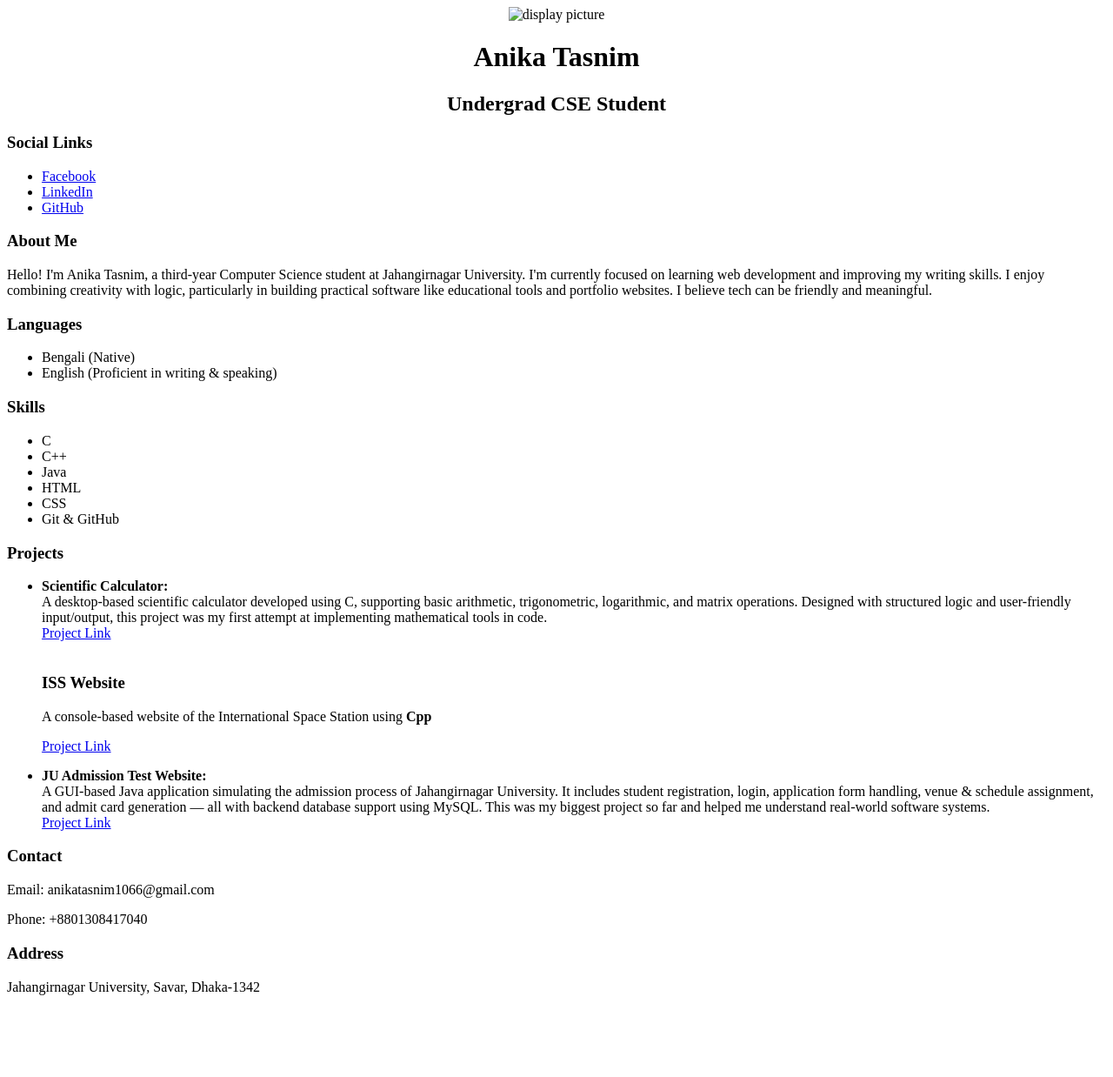
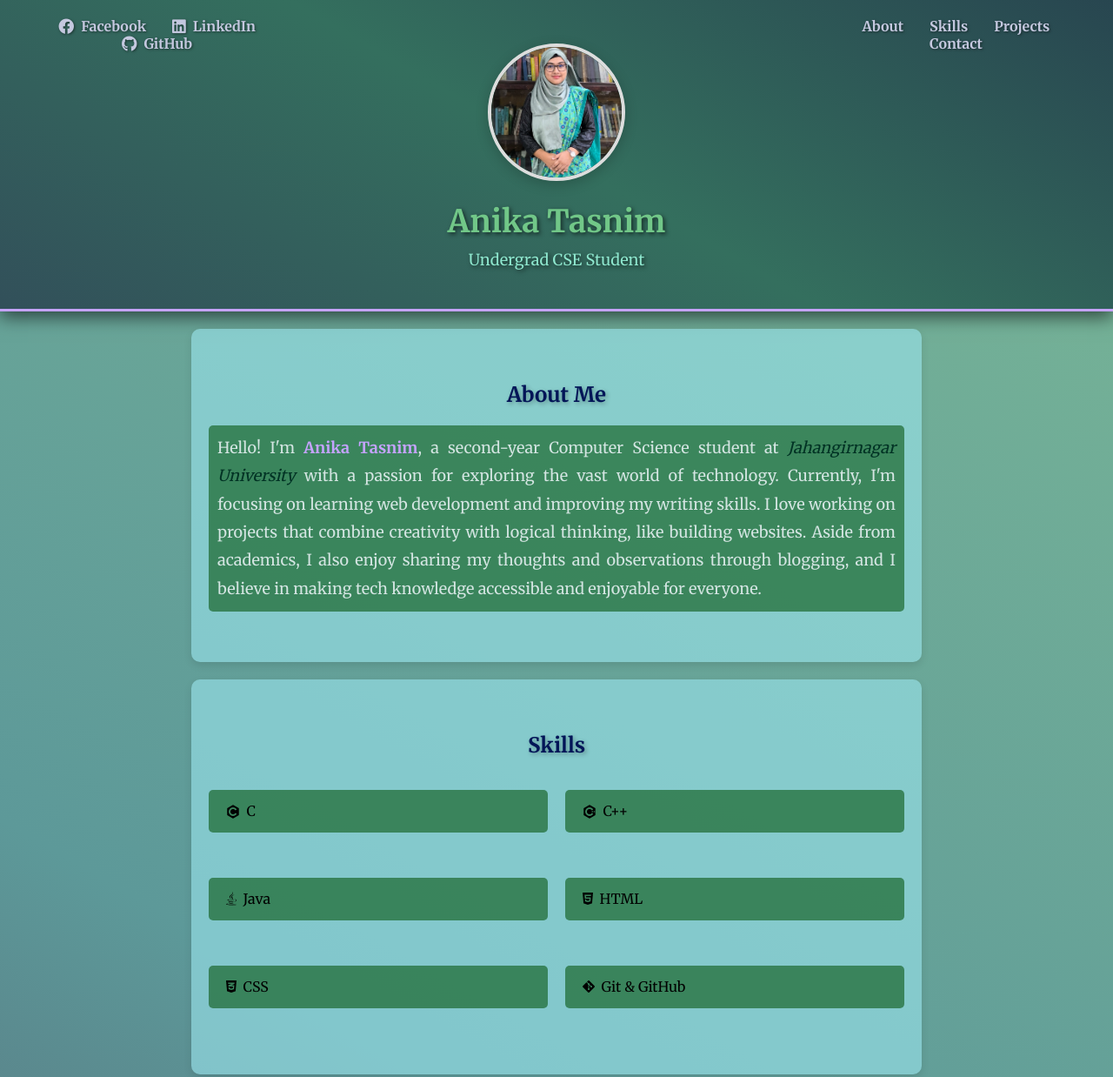
Before and after one commit to ikata1819/Web-design-lab, a plain HTML site: page index.html in a window 1280 px wide. Shown: the top 1238 px of the page at 87% size. Before the commit the page ends 1160 px from the top, so only its background shows below. Drawn offline with nearby package versions, Linux system fonts and the light colour scheme.

Commit message:
fix conflict

```diff
--- a/index.html
+++ b/index.html
@@ -1,80 +1,98 @@
 <!DOCTYPE html>
 <html lang="en">
+
 <head>
-    <meta charset="UTF-8" />
-    <meta name="viewport" content="width=device-width, initial-scale=1.0" />
-    <title>Anika Tasnim Portfolio</title>
+    <meta charset="UTF-8">
+    <meta name="viewport" content="width=device-width, initial-scale=1.0">
+    <title>AnikaTasnimPortfolio</title>
+    <link rel="stylesheet" href="styles.css">
+    <link rel="stylesheet" href="https://cdnjs.cloudflare.com/ajax/libs/font-awesome/6.0.0/css/all.min.css">
+    <link rel="stylesheet" href="https://cdn.jsdelivr.net/gh/devicons/devicon@latest/devicon.min.css">
+    <link href="https://fonts.googleapis.com/css2?family=Merriweather:wght@300;400;700&display=swap" rel="stylesheet">
+
 </head>
 
 <body>
-    <center>
-        <img src="dp.jpg" alt="display picture" width="70" height="80">
-      </center>
-
-    <h1 align="center">Anika Tasnim</h1>
-    <h2 align="center">Undergrad CSE Student</h2>
-
-    <h3>Social Links</h3>
+    <header>
+        <div class="header_bg">
+            <div class="socials">
+                <nav>
                     <ul>
                         <li>
-        <a
-          href="https://www.facebook.com/profile.php?id=100084084076025"
-          target="_blank"
-          >Facebook</a
-        >
+                            <a href="https://www.facebook.com/profile.php?id=100084084076025" target="_blank">
+                                <i class="fab fa-facebook"></i> Facebook
+                            </a>
                         </li>
                         <li>
-        <a
-          href="https://www.linkedin.com/in/anika-tasnim-779502332/"
-          target="_blank"
-          >LinkedIn</a
-        >
+                            <a href="https://www.linkedin.com/in/anika-tasnim-779502332/" target="_blank">
+                                <i class="fab fa-linkedin"></i> LinkedIn
+                            </a>
                         </li>
-      <li><a href="https://github.com/ikata1819" target="_blank">GitHub</a></li>
+                        <li>
+                            <a href="https://github.com/ikata1819" target="_blank">
+                                <i class="fab fa-github"></i> GitHub
+                            </a>
+                        </li>
                     </ul>
+                </nav>
+            </div>
 
-    <h3>About Me</h3>
-    <p>
-      Hello! I'm Anika Tasnim, a third-year Computer Science student at
-      Jahangirnagar University. I'm currently focused on learning web
-      development and improving my  writing skills. I enjoy combining
-      creativity with logic, particularly in building practical software like
-      educational tools and portfolio websites. I believe tech can be friendly
-      and meaningful.
+            <div class="intro">
+                <img class="my_pic" src="Tasnim_port.jpg" alt="Profile Picture">
+                <h1 class="name">Anika Tasnim</h1>
+                <h1 class="designation">Undergrad CSE Student </h1>
+            </div>
+            <div class="main_nav">
+                <nav>
+                    <ul>
+                        <li><a href="#about">About</a></li>
+                        <li><a href="#skills">Skills</a></li>
+                        <li><a href="#project">Projects</a></li>
+                        <li><a href="#contact">Contact</a></li>
+                    </ul>
+                </nav>
+            </div>
+        </div>
+    </header>
+
+    <main>
+        <div id="about">
+            <h2 class="para_head">About Me</h2>
+            <p class="paras">
+                Hello! I'm <strong>Anika Tasnim</strong>, a second-year Computer Science student at <em>Jahangirnagar
+                    University</em> with a passion for
+                exploring the vast world of technology. Currently, I'm focusing on learning web development and
+                improving my writing skills. I love working on
+                projects that combine creativity with logical thinking, like building websites. Aside from academics,
+                I also enjoy sharing my thoughts and observations through blogging, and I believe in making tech
+                knowledge accessible and enjoyable for everyone.
             </p>
+        </div>
 
-    <h3>Languages</h3>
-    <ul>
-      <li>Bengali (Native)</li>
-      <li>English (Proficient in writing & speaking)</li>
-    </ul>
+        <div id="skills">
+            <h2 class="para_head">Skills</h2>
+            <div class="skill_set">
+                <p><i class="devicon-c-plain"></i>&nbsp;&nbsp;C</p>
+                <p><i class="devicon-cplusplus-plain"></i>&nbsp;&nbsp;C++</p>
+                <p><i class="fab fa-java"></i>&nbsp;&nbsp;Java</p>
+                <p><i class="fab fa-html5"></i>&nbsp;&nbsp;HTML</p>
+                <p><i class="fab fa-css3-alt"></i>&nbsp;&nbsp;CSS</p>
+                <p><i class="fab fa-git-alt"></i>&nbsp;&nbsp;Git & GitHub</p>
+            </div>
+        </div>
 
-    <h3>Skills</h3>
-    <ul>
-      <li>C</li>
-      <li>C++</li>
-      <li>Java</li>
-      <li>HTML</li>
-      <li>CSS</li>
-      <li>Git & GitHub</li>
-    </ul>
-
-    <h3>Projects</h3>
-    <ul>
-      <li>
-        <strong>Scientific Calculator:</strong><br />
-        A desktop-based scientific calculator developed using C, supporting
-        basic arithmetic, trigonometric, logarithmic, and matrix operations.
-        Designed with structured logic and user-friendly input/output, this
-        project was my first attempt at implementing mathematical tools in
-        code.<br />
-        <a
-          href="https://github.com/ikata1819/Calculator-Project"
-          target="_blank"
-          >Project Link</a
-        >
-      </li>
-      <br />
+        <div id="project">
+            <h2 class="para_head">Projects</h2>
+            <div class="project_set">
+                <div class="paras">
+                    <h3>Scientific Calculator</h3>
+                    <p> A scientific calculator having matrix
+                        and necessary functions using <strong>C Language</strong>
+                    </p>
+                    <p class="plink">
+                        <a href="https://github.com/ikata1819/Calculator-Project" target="_blank">Project Link</a>
+                    </p>
+                </div>
 
                 <div class="paras">
                     <h3>ISS Website</h3>
@@ -86,26 +104,46 @@
                     </p>
                 </div>
 
-      <li>
-        <strong>JU Admission Test Website:</strong><br />
-        A GUI-based Java application simulating the admission process of
-        Jahangirnagar University. It includes student registration, login,
-        application form handling, venue & schedule assignment, and admit card
-        generation — all with backend database support using MySQL. This was my
-        biggest project so far and helped me understand real-world software
-        systems.<br />
-        <a
-          href="https://github.com/ikata1819/Java-Project-University-Admission-Test-"
-          target="_blank"
-          >Project Link</a
-        >
-      </li>
-    </ul>
-    <h3>Contact</h3>
-    <p>Email: anikatasnim1066@gmail.com</p>
-    <p>Phone: +8801308417040</p>
+                <div class="paras">
+                    <h3>JU Admission Test Website</h3>
+                    <p> A GUI-based website of the Admission Test of Jahangirnagar
+                        University using <strong>Java</strong>
+                    </p>
+                    <p class="plink">
+                        <a href="https://github.com/ikata1819/Java-Project-University-Admission-Test-" target="_blank">Project Link</a>
+                    </p>
+                </div>
+            </div>
+        </div>
 
-    <h3>Address</h3>
-    <p>Jahangirnagar University, Savar, Dhaka-1342</p>
+        <div id="contact">
+            <h2 class="para_head">Contact Me</h2>
+            <form class="contact_form" action="https://getform.io/f/ajjjogna" method="post">
+                <label for="name">Name:</label>
+                <input type="text" id="name" name="name" placeholder="Your Name" required>
+
+                <label for="email">Email:</label>
+                <input type="email" id="email" name="email" placeholder="Your Email" required>
+
+                <label for="message">Message:</label>
+                <textarea id="message" name="message" rows="6" placeholder="Write your message here..." required></textarea>
+
+                <button type="submit">Send Message</button>
+            </form>
+        </div>
+        <div id="address">
+            <div class="address_container">
+                <p>
+                    <i class="fas fa-map-marker-alt"></i>
+                    &nbsp; Jahangirnagar University, Savar, Dhaka-1342
+                </p>
+            </div>
+        </div>
+    </main>
+
+    <footer>
+        &copy; Anika Tasnim, All rights reserved 2024
+    </footer>
 </body>
+
 </html>
```
Lines whose indentation alone changed are shown as unchanged.
